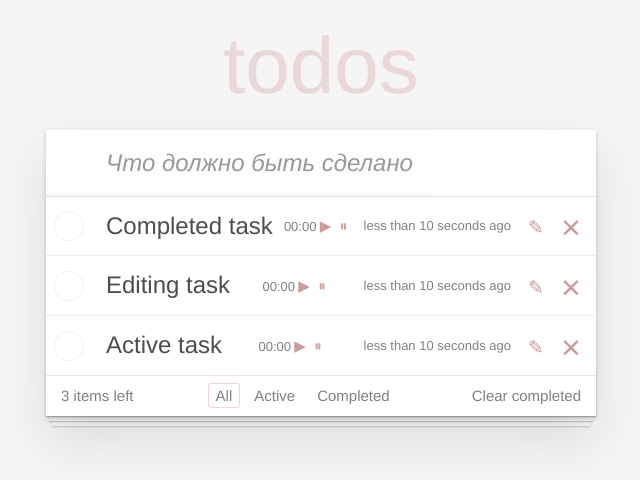
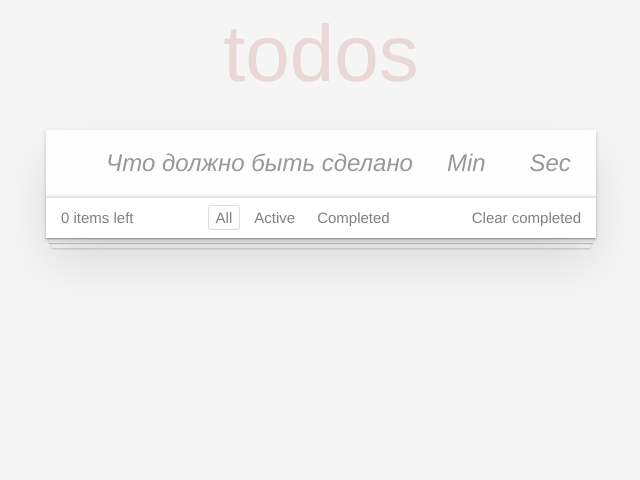
Before and after one commit to michaelAlhimenko/AppToDo, a React (Create React App) app: page / in a window 1280 px wide. Shown: the top 480 px of the page, without its empty margins (319-959 px from the left). Built offline with nearby package versions, Linux system fonts and the light colour scheme.

Commit message:
fix problem with timer

```diff
--- a/src/components/App/App.jsx
+++ b/src/components/App/App.jsx
@@ -1,4 +1,4 @@
-import React, { Component } from 'react'
+import React, { useEffect, useState } from 'react'
 import { nanoid } from 'nanoid'
 
 import Header from '../Header/Header.jsx'
@@ -7,33 +7,23 @@ import TaskList from '../TaskList/TaskList.jsx'
 
 import './App.css'
 
-export default class App extends Component {
-  constructor() {
-    super()
-    this.state = {
-      data: [
-        this.createToDoItem('Completed task'),
-        this.createToDoItem('Editing task'),
-        this.createToDoItem('Active task'),
-      ],
-      notFilteredData: [],
-      filterOptions: 'All',
-      counterOfTasks: 3,
-    }
-  }
-
-  createToDoItem = (desc) => {
+const App = () => {
+  const [notFilteredData, setNotFilteredData] = useState([])
+  const [filterOptions, setFilterOptions] = useState('All')
+  const [counterOfTasks, setCounterOfTasks] = useState(3)
+  const createToDoItem = (desc, time, done = false) => {
     return {
       id: nanoid(),
       description: desc,
-      done: false,
+      done: done,
       date: new Date(),
-      timer: 0,
-      timerId: null,
+      timer: time,
+      timerId: 0,
     }
   }
-  deleteItem = (id) => {
-    this.setState(({ data, notFilteredData }) => {
+  const [data, setData] = useState([])
+
+  const deleteItem = (id) => {
     const newArr = data.filter((el) => {
       if (el.id === id) {
         clearInterval(el.timerId)
@@ -42,141 +32,128 @@ export default class App extends Component {
       return el.id !== id
     })
 
+    setData(newArr)
+
     if (notFilteredData.length !== 0) {
       const newArrFiltered = notFilteredData.filter((el) => el.id !== id)
-        return {
-          data: newArr,
-          notFilteredData: newArrFiltered,
+      setNotFilteredData(newArrFiltered)
     }
+    onCounterOfTasks()
+  }
+
+  const onCounterOfTasks = () => {
+    if (notFilteredData.length !== 0) {
+      const doneCount = notFilteredData.filter((el) => !el.done).length
+      setCounterOfTasks(doneCount)
     } else {
-        return {
-          data: newArr,
+      const doneCount = data.filter((el) => !el.done).length
+      setCounterOfTasks(doneCount)
     }
   }
-    })
-    this.onCounterOfTasks()
-  }
-
-  onToogleDone = (id) => {
-    this.stopTimer(id)
-    this.setState(({ data, notFilteredData }) => {
+  const onToggleDone = (id) => {
+    let done = null
     if (notFilteredData.length !== 0) {
       const newArr = notFilteredData.map((item) => {
         if (item.id === id) {
+          done = !item.done
           return { ...item, done: !item.done }
         }
         return item
       })
-
-        return {
-          notFilteredData: newArr,
+      setNotFilteredData(newArr)
+      if (done === false) {
+        startTimer(id)
       }
     } else {
       const newArr = data.map((item) => {
         if (item.id === id) {
+          done = !item.done
           return { ...item, done: !item.done }
         }
         return item
       })
-        return {
-          data: newArr,
+      setData(newArr)
+      if (done === false) {
+        startTimer(id)
       }
     }
-    })
-    this.onChangeFilter(this.state.filterOptions)
-    this.onCounterOfTasks()
+    onChangeFilter(filterOptions)
+    onCounterOfTasks()
   }
+  const onClearToDo = () => {
+    const updatedData = data.filter((item) => !item.done)
+    const updatedNotFilteredData = notFilteredData.filter((item) => !item.done)
 
-  onItemAdd = (text) => {
-    if (text === '' || !text.trim()) {
+    setData(updatedData)
+    setNotFilteredData(updatedNotFilteredData)
+    setFilterOptions('All')
+    onCounterOfTasks()
+  }
+  const onItemAdd = (text) => {
+    if (text.desc === '' || !text.desc.trim()) {
       return
     }
-    this.setState(({ data, notFilteredData }) => {
-      const newItem = this.createToDoItem(text)
+    const time = Number(text.min * 60) + (text.sec.length > 0 ? Number(text.sec) : 0)
+    const newItem = createToDoItem(text.desc, time)
 
     if (notFilteredData.length !== 0) {
       const newArr = [...notFilteredData, newItem]
-
-        return {
-          notFilteredData: newArr,
+      setNotFilteredData(newArr)
+    } else {
+      const newArr = [...data, newItem]
+      setData(newArr)
     }
+    startTimer(newItem.id)
+    onChangeFilter(filterOptions)
+    onCounterOfTasks()
   }
 
-      const newArr = [...data, newItem]
-
-      return {
-        data: newArr,
-      }
-    })
-
-    this.onChangeFilter(this.state.filterOptions)
-    this.onCounterOfTasks()
-  }
-
-  onChangeFilter = (value) => {
+  const onChangeFilter = (value) => {
     switch (value) {
       case 'All':
-        this.setState((state) => {
-          const { notFilteredData } = state
-
         if (notFilteredData.length === 0) {
           return
         }
 
-          return {
-            data: notFilteredData,
-            filterOptions: value,
-            notFilteredData: [],
-          }
-        })
+        setData(notFilteredData)
+        setFilterOptions(value)
+        setNotFilteredData([])
+
         break
 
       case 'Completed':
-        this.setState((state) => {
-          const { data, notFilteredData } = state
-
         if (notFilteredData.length !== 0) {
           const newArr = notFilteredData.filter((item) => item.done)
 
-            return {
-              data: newArr,
-              notFilteredData: notFilteredData,
-              filterOptions: value,
-            }
-          }
+          setData(newArr)
+          setNotFilteredData(notFilteredData)
+          setFilterOptions(value)
+        } else {
           const newArr = data.filter((item) => item.done)
           const NewFiltredData = data
-          return {
-            data: newArr,
-            notFilteredData: NewFiltredData,
-            filterOptions: value,
+
+          setData(newArr)
+          setNotFilteredData(NewFiltredData)
+          setFilterOptions(value)
         }
-        })
+
         break
 
       case 'Active':
-        this.setState((state) => {
-          const { data, notFilteredData } = state
-
         if (notFilteredData.length !== 0) {
           const newArr = notFilteredData.filter((item) => !item.done)
 
-            return {
-              data: newArr,
-              notFilteredData: notFilteredData,
-              filterOptions: value,
-            }
-          }
-
+          setData(newArr)
+          setNotFilteredData(notFilteredData)
+          setFilterOptions(value)
+        } else {
           const newArr = data.filter((item) => !item.done)
           const NewFiltredData = data
 
-          return {
-            data: newArr,
-            notFilteredData: NewFiltredData,
-            filterOptions: value,
+          setData(newArr)
+          setNotFilteredData(NewFiltredData)
+          setFilterOptions(value)
         }
-        })
 
         break
 
@@ -185,103 +162,67 @@ export default class App extends Component {
     }
   }
 
-  onClearToDo = () => {
-    this.setState((state) => {
-      const { data, notFilteredData } = state
-
-      if (notFilteredData.length !== 0) {
-        const newArr = notFilteredData.filter((item) => !item.done)
-        return {
-          data: [],
-          notFilteredData: newArr,
-        }
-      } else {
-        const newArr = data.filter((item) => !item.done)
-
-        return {
-          data: newArr,
-          notFilteredData: [],
-          filterOptions: 'All',
-        }
-      }
-    })
-    this.onChangeFilter(this.state.filterOptions)
-    this.onCounterOfTasks()
-  }
-
-  onCounterOfTasks = () => {
-    this.setState(({ data, notFilteredData }) => {
-      if (notFilteredData.length !== 0) {
-        const doneCount = notFilteredData.filter((el) => !el.done).length
-        return {
-          counterOfTasks: doneCount,
-        }
-      } else {
-        const doneCount = data.filter((el) => !el.done).length
-        return {
-          counterOfTasks: doneCount,
-        }
-      }
-    })
-  }
-
-  startTimer = (id) => {
-    this.setState(({ data }) => {
-      const newArr = data.map((item) => {
-        if (item.id === id && item.timerId === null) {
-          const startTime = Date.now() - item.timer * 1000
+  const startTimer = (id) => {
+    setData((oldData) => {
+      const newArr = oldData.map((item) => {
+        if (item.id === id) {
+          console.log(item.id + item.timerId)
+          const startTime = Date.now() + item.timer * 1000
           const timerId = setInterval(() => {
-            this.setState(({ data }) => {
-              const newArr = data.map((item) => {
+            setData((oldData) => {
+              const newArr = oldData.map((item) => {
                 if (item.id === id) {
-                  const timer = Math.floor((Date.now() - startTime) / 1000)
+                  const timer = Math.floor((startTime - Date.now()) / 1000)
                   return { ...item, timer }
                 }
                 return item
               })
-              return { data: newArr }
+              return newArr
             })
           }, 1000)
           return { ...item, timerId }
         }
         return item
       })
-      return { data: newArr }
+      return newArr
     })
   }
 
-  stopTimer = (id) => {
-    this.setState(({ data }) => {
-      const newArr = data.map((item) => {
-        if (item.id === id && item.timerId !== null) {
+  const stopTimer = (id) => {
+    setData((oldData) => {
+      const newArr = oldData.map((item) => {
+        if (item.id === id) {
           clearInterval(item.timerId)
-          clearInterval(item.timerId + 1)
-          return { ...item, timerId: null }
+          clearInterval(item.timerId - 1)
+          return { ...item, timerId: 0 }
+        } else {
+          return item
         }
-        return item
       })
-      return { data: newArr }
+      return newArr
     })
   }
-
-  render() {
+  useEffect(() => {
+    onCounterOfTasks()
+  })
   return (
-      <section className="todoapp">
-        <Header onItemAdd={this.onItemAdd} />
+    <div className="todoapp">
+      <Header onItemAdd={onItemAdd} />
       <TaskList
-          data={this.state.data}
-          onDelite={this.deleteItem}
-          onToogleDone={this.onToogleDone}
-          onStartTimer={this.startTimer}
-          onStopTimer={this.stopTimer}
+        data={data}
+        onDelite={deleteItem}
+        onToggleDone={onToggleDone}
+        onStartTimer={startTimer}
+        onStopTimer={stopTimer}
       />
       <TaskFilter
-          data={this.state.filterOptions}
-          onChangeFilter={this.onChangeFilter}
-          onClearToDo={this.onClearToDo}
-          onCounterOfTasks={this.state.counterOfTasks}
+        data={filterOptions}
+        onChangeFilter={onChangeFilter}
+        onClearToDo={onClearToDo}
+        onCounterOfTasks={counterOfTasks}
       />
-      </section>
+    </div>
   )
 }
-}
+
+export default App
--- a/src/components/NewTaskForm/NewTaskForm.jsx
+++ b/src/components/NewTaskForm/NewTaskForm.jsx
@@ -1,52 +1,59 @@
-import React, { Component } from 'react'
+import React, { useState } from 'react'
 import PropTypes from 'prop-types'
 import './index.css'
 
-export default class NewTaskForm extends Component {
-  static defaultProps = {
-    onItemAdd: () => {},
+const NewTaskForm = ({ onItemAdd }) => {
+  const [desc, setDesc] = useState('')
+  const [min, setMin] = useState('')
+  const [sec, setSec] = useState('')
+
+  const onDescChange = (e) => {
+    setDesc(e.target.value)
+  }
+  const onMinChange = (e) => {
+    if (isNaN(e.target.value)) {
+      return setMin('')
+    }
+    setMin(e.target.value)
+  }
+  const onSecChange = (e) => {
+    if (isNaN(e.target.value)) {
+      return setSec('')
+    }
+    setSec(e.target.value)
   }
 
-  static propTypes = {
-    onItemAdd: PropTypes.func,
+  const onSubmitDesc = (e) => {
+    e.preventDefault()
+    onItemAdd({ desc, min, sec })
+
+    setDesc('')
+    setMin('')
+    setSec('')
   }
 
-  constructor() {
-    super()
-    this.state = {
-      desc: '',
-    }
-  }
-
-  onDescChange = (e) => {
-    this.setState({
-      desc: e.target.value,
-    })
-  }
-
-  onSubmitDesc = (e) => {
-    const { onItemAdd } = this.props
-
-    e.preventDefault()
-    onItemAdd(this.state.desc)
-
-    this.setState({
-      desc: '',
-    })
-  }
-
-  render() {
   return (
-      <form onSubmit={this.onSubmitDesc}>
+    <form className="new-todo-form" onSubmit={(e) => onSubmitDesc(e)}>
       <input
         className="new-todo"
-          value={this.state.desc}
-          onChange={this.onDescChange}
+        value={desc}
+        onChange={onDescChange}
         placeholder="Что должно быть сделано?"
         autoFocus
         required
       />
+      <input className="new-todo-form__timer" value={min} onChange={onMinChange} placeholder="Min"></input>
+      <input className="new-todo-form__timer" value={sec} onChange={onSecChange} placeholder="Sec"></input>
+      <button type="submit" style={{ display: 'none' }}></button>
     </form>
   )
 }
+export default NewTaskForm
+
+NewTaskForm.defaultProps = {
+  onItemAdd: () => {},
 }
+
+NewTaskForm.spropTypes = {
+  onItemAdd: PropTypes.func,
+}
--- a/src/components/NewTaskForm/index.css
+++ b/src/components/NewTaskForm/index.css
@@ -0,0 +1,70 @@
+.todoapp input::-webkit-input-placeholder {
+	font-style: italic;
+	font-weight: 300;
+	color: rgba(0, 0, 0, 0.4);
+}
+
+.todoapp input::-moz-placeholder {
+	font-style: italic;
+	font-weight: 300;
+	color: rgba(0, 0, 0, 0.4);
+}
+
+.todoapp input::input-placeholder {
+	font-style: italic;
+	font-weight: 300;
+	color: rgba(0, 0, 0, 0.4);
+}
+
+.todoapp h1 {
+	position: absolute;
+	top: -140px;
+	width: 100%;
+	font-size: 80px;
+	font-weight: 200;
+	text-align: center;
+	color: rgba(175, 47, 47, 0.15);
+	-webkit-text-rendering: optimizeLegibility;
+	-moz-text-rendering: optimizeLegibility;
+	text-rendering: optimizeLegibility;
+}
+
+.new-todo-form {
+	display: flex;
+	margin-bottom: 0;
+}
+
+.new-todo,
+.new-todo-form .new-todo-form__timer,
+.edit {
+	position: relative;
+	margin: 0;
+	width: 100%;
+	font-size: 24px;
+	font-family: inherit;
+	font-weight: inherit;
+	line-height: 1.4em;
+	color: inherit;
+	padding: 6px;
+	border: 1px solid #999;
+	box-shadow: inset 0 -1px 5px 0 rgba(0, 0, 0, 0.2);
+	box-sizing: border-box;
+	-webkit-font-smoothing: antialiased;
+	-moz-osx-font-smoothing: grayscale;
+}
+
+.new-todo, .new-todo-form .new-todo-form__timer {
+	padding: 16px 16px 16px 60px;
+	border: none;
+	background: rgba(0, 0, 0, 0.003);
+	box-shadow: inset 0 -2px 1px rgba(0,0,0,0.03);
+}
+
+.new-todo {
+	width: 70%;
+}
+
+.new-todo-form .new-todo-form__timer {
+	width: 15%;
+	padding-left: 16px;
+}
--- a/src/components/Task/Task.jsx
+++ b/src/components/Task/Task.jsx
@@ -1,76 +1,14 @@
-import React, { Component } from 'react'
+import React, { useEffect } from 'react'
 import PropTypes from 'prop-types'
 import { formatDistanceToNow, format } from 'date-fns'
 
 import './index.css'
 
-export default class Task extends Component {
-  static defaultProps = {
-    onDelite: () => {},
-    onToogleDone: () => {},
-    done: false,
-    description: '',
-    id: (Math.random() * 1000).toFixed(0),
-    date: new Date(),
-  }
-  static propTypes = {
-    onDelite: PropTypes.func,
-    onToogleDone: PropTypes.func,
-    done: PropTypes.bool,
-    description: PropTypes.string,
-    id: PropTypes.string,
-    date: PropTypes.object,
-  }
-
-  constructor() {
-    super()
-    this.state = {
-      currentDate: new Date(),
-      timer: 0,
-      timerRunning: false,
-    }
-  }
-
-  componentDidMount() {
-    this.timerID = setInterval(() => this.tick(), 5000)
-  }
-
-  componentWillUnmount() {
-    clearInterval(this.timerID)
-  }
-
-  tick() {
-    this.setState({
-      currentDate: new Date(),
-    })
-  }
-
-  startTimer = () => {
-    if (!this.state.timerRunning) {
-      this.timer = setInterval(() => {
-        this.setState((prevState) => ({
-          timer: prevState.timer + 1,
-          timerRunning: true,
-        }))
-      }, 1000)
-    }
-  }
-
-  stopTimer = () => {
-    if (this.state.timerRunning) {
-      clearInterval(this.timer)
-      this.setState({ timerRunning: false })
-    }
-  }
-
-  formatTime(seconds) {
+const Task = ({ id, done, description, date, onDelite, onToggleDone, timer, onStartTimer, onStopTimer, editing }) => {
+  const formatTime = (seconds) => {
     const time = new Date(seconds * 1000)
     return format(time, 'mm:ss')
   }
-
-  render() {
-    const { id, done, description, date, onDelite, onToogleDone, timer } = this.props
-
   let classNames = 'view'
   let checked = false
 
@@ -80,6 +18,17 @@ export default class Task extends Component {
   } else {
     classNames = 'view'
   }
+  useEffect(() => {
+    if (timer <= 0) {
+      onStopTimer(id)
+    }
+  }, [timer])
+
+  useEffect(() => {
+    if (done === true) {
+      onStopTimer(id)
+    }
+  }, [done])
 
   return (
     <>
@@ -89,22 +38,47 @@ export default class Task extends Component {
           type="checkbox"
           readOnly
           checked={checked ? true : false}
-            onClick={() => onToogleDone(id)}
+          onClick={() => onToggleDone()}
         />
         <label>
           <span className="title">{description}</span>
           <span className="description">
-              <span>{this.formatTime(timer)}</span>
-              <button className="icon icon-play" onClick={this.props.onStartTimer}></button>
-              <button className="icon icon-pause" onClick={this.props.onStopTimer}></button>
+            <span>{formatTime(timer)}</span>
+            <button
+              disabled={done || timer === 0 ? true : false}
+              className="icon icon-play"
+              onClick={onStartTimer}
+            ></button>
+            <button
+              disabled={done || timer === 0 ? true : false}
+              className="icon icon-pause"
+              onClick={onStopTimer}
+            ></button>
           </span>
           <span className="created">{`${formatDistanceToNow(date, { addSuffix: true, includeSeconds: true })}`}</span>
         </label>
         <button disabled={true} className="icon icon-edit"></button>
-          <button className="icon icon-destroy" onClick={() => onDelite(id)}></button>
+        <button className="icon icon-destroy" onClick={onDelite}></button>
       </div>
-        {this.props.editing ? <input type="text" className="edit" value="Editing task"></input> : ''}
+      {editing ? <input type="text" className="edit" value="Editing task"></input> : ''}
     </>
   )
 }
+Task.defaultProps = {
+  onDelite: () => {},
+  onToggleDone: () => {},
+  done: false,
+  description: '',
+  id: (Math.random() * 1000).toFixed(0),
+  date: new Date(),
 }
+Task.propTypes = {
+  onDelite: PropTypes.func,
+  onToggleDone: PropTypes.func,
+  done: PropTypes.bool,
+  description: PropTypes.string,
+  id: PropTypes.string,
+  date: PropTypes.object,
+}
+
+export default Task
--- a/src/components/TaskList/TaskList.jsx
+++ b/src/components/TaskList/TaskList.jsx
@@ -4,14 +4,14 @@ import PropTypes from 'prop-types'
 import Task from '../Task/Task.jsx'
 import './index.css'
 
-const TaskList = ({ data, onDelite, onToogleDone, onStartTimer, onStopTimer }) => {
+const TaskList = ({ data, onDelite, onToggleDone, onStartTimer, onStopTimer }) => {
   const element = data.map((item) => {
     return (
       <li key={item.id}>
         <Task
           {...item}
           onDelite={() => onDelite(item.id)}
-          onToogleDone={() => onToogleDone(item.id)}
+          onToggleDone={() => onToggleDone(item.id)}
           onStartTimer={() => onStartTimer(item.id)}
           onStopTimer={() => onStopTimer(item.id)}
         />
@@ -28,12 +28,12 @@ const TaskList = ({ data, onDelite, onToogleDone, onStartTimer, onStopTimer }) =
 
 TaskList.defaultProps = {
   onDelite: () => {},
-  onToogleDone: () => {},
+  onToggleDone: () => {},
   data: [],
 }
 TaskList.propTypes = {
   onDelite: PropTypes.func,
-  onToogleDone: PropTypes.func,
+  onToggleDone: PropTypes.func,
   data: PropTypes.array,
 }
 
--- a/src/index.js
+++ b/src/index.js
@@ -5,10 +5,6 @@ import App from './components/App/App.jsx'
 import reportWebVitals from './reportWebVitals'
 
 const root = ReactDOM.createRoot(document.getElementById('root'))
-root.render(
-  <React.StrictMode>
-    <App />
-  </React.StrictMode>
-)
+root.render(<App />)
 
 reportWebVitals()
```
Lines whose indentation alone changed are shown as unchanged.
